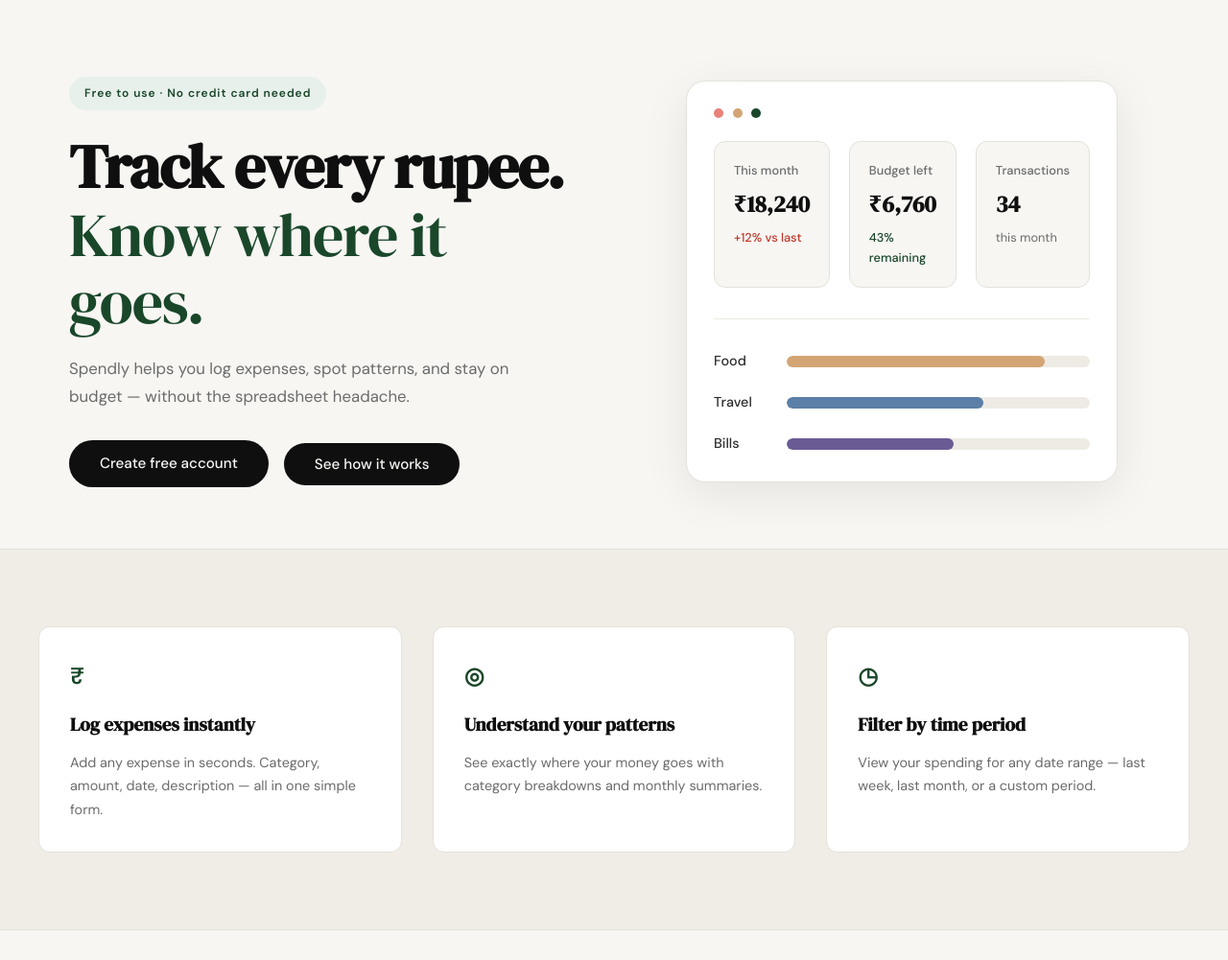
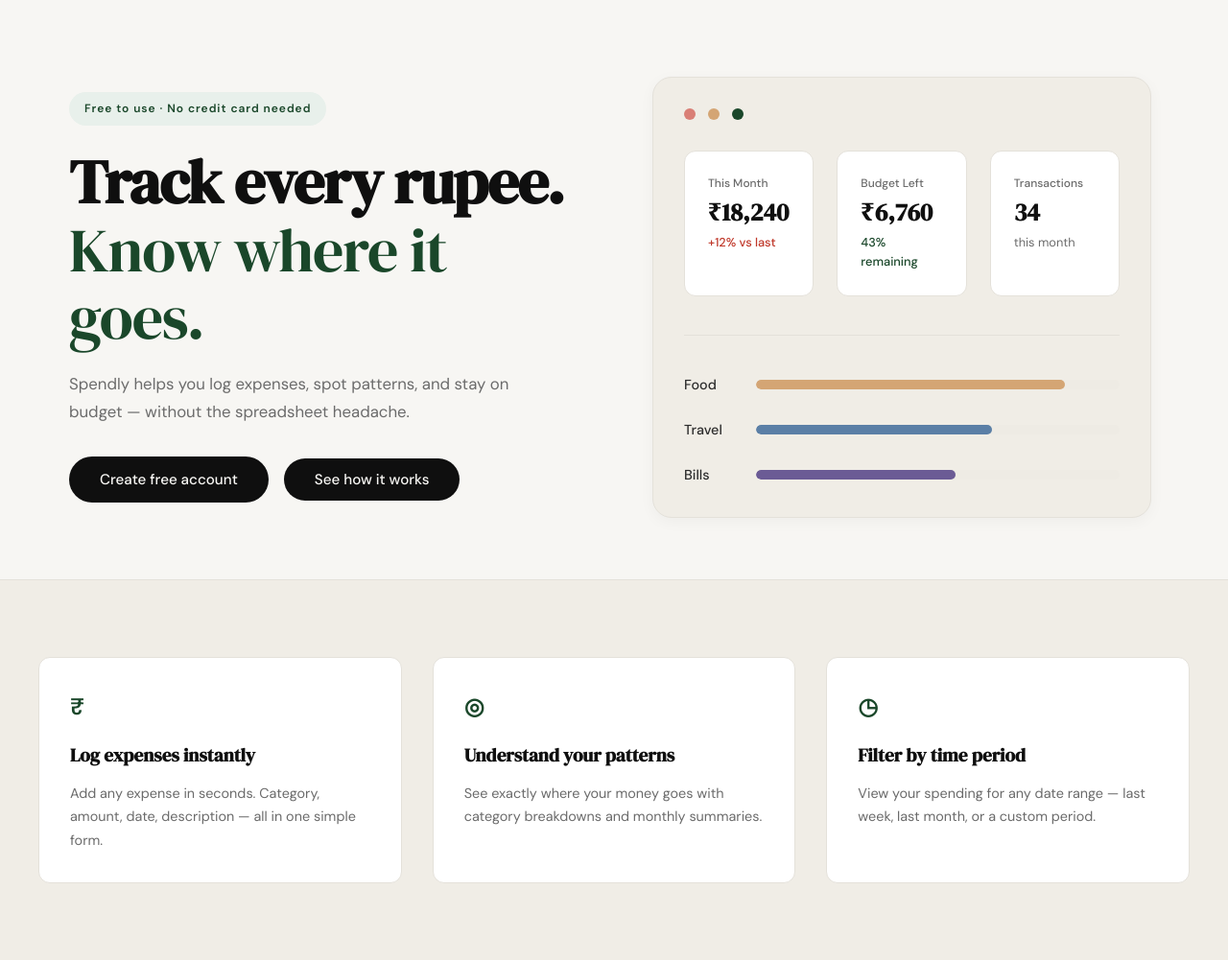
Before and after one commit to mnaeemdev/finance_traker, a Flask app: page / in a window 1280 px wide. Shown: the part 61-1062 px from the top of the page at 96% size. Run offline with Flask 3, Linux system fonts and the light colour scheme.

Commit message:
style: improve hero dashboard card styling

```diff
--- a/static/css/style.css
+++ b/static/css/style.css
@@ -185,61 +185,63 @@ a { color: inherit; text-decoration: none; }
 }
 
 .dashboard-card {
-    background: var(--paper-card);
+    background: var(--paper-warm);
     border: 1px solid var(--border);
     border-radius: var(--radius-lg);
-    padding: 1.75rem;
+    padding: 2rem;
     width: 100%;
-    max-width: 450px;
-    box-shadow: 0 12px 48px rgba(0,0,0,0.08);
+    max-width: 520px;
+    box-shadow: 0 4px 16px rgba(0,0,0,0.04);
 }
 
 .dashboard-dots {
     display: flex;
-    gap: 0.6rem;
-    margin-bottom: 1.5rem;
+    gap: 0.8rem;
+    margin-bottom: 2rem;
 }
 
 .dot {
-    width: 10px;
-    height: 10px;
+    width: 12px;
+    height: 12px;
     border-radius: 50%;
 }
 
-.dot-red { background: #e8827a; }
+.dot-red { background: #d97f76; }
 .dot-orange { background: #d4a574; }
 .dot-green { background: var(--accent); }
 
 .dashboard-stats {
     display: grid;
     grid-template-columns: repeat(3, 1fr);
-    gap: 1.25rem;
-    margin-bottom: 2rem;
-    padding-bottom: 2rem;
-    border-bottom: 1px solid var(--border-soft);
+    gap: 1.5rem;
+    margin-bottom: 2.5rem;
+    padding-bottom: 2.5rem;
+    border-bottom: 1px solid var(--border);
 }
 
 .stat-card {
     display: flex;
     flex-direction: column;
-    gap: 0.35rem;
-    background: var(--paper);
-    padding: 1.25rem;
+    gap: 0.5rem;
+    background: var(--paper-card);
+    padding: 1.5rem;
     border: 1px solid var(--border);
     border-radius: var(--radius-md);
 }
 
 .stat-label {
-    font-size: 0.8rem;
+    font-size: 0.75rem;
     font-weight: 500;
     color: var(--ink-muted);
+    text-transform: capitalize;
 }
 
 .stat-value {
     font-family: var(--font-display);
-    font-size: 1.5rem;
+    font-size: 1.6rem;
     font-weight: 600;
     color: var(--ink);
+    line-height: 1;
 }
 
 .stat-change {
@@ -260,33 +262,33 @@ a { color: inherit; text-decoration: none; }
 .dashboard-chart {
     display: flex;
     flex-direction: column;
-    gap: 1.25rem;
+    gap: 1.5rem;
 }
 
 .chart-row {
     display: flex;
     align-items: center;
-    gap: 1rem;
+    gap: 1.25rem;
 }
 
 .chart-label {
     font-size: 0.9rem;
     font-weight: 500;
     color: var(--ink-soft);
-    min-width: 60px;
+    min-width: 55px;
 }
 
 .chart-bar-track {
     flex: 1;
-    height: 12px;
+    height: 10px;
     background: var(--border-soft);
-    border-radius: 6px;
+    border-radius: 5px;
     overflow: hidden;
 }
 
 .chart-bar {
     height: 100%;
-    border-radius: 6px;
+    border-radius: 5px;
     transition: width 0.6s ease;
 }
 
```
